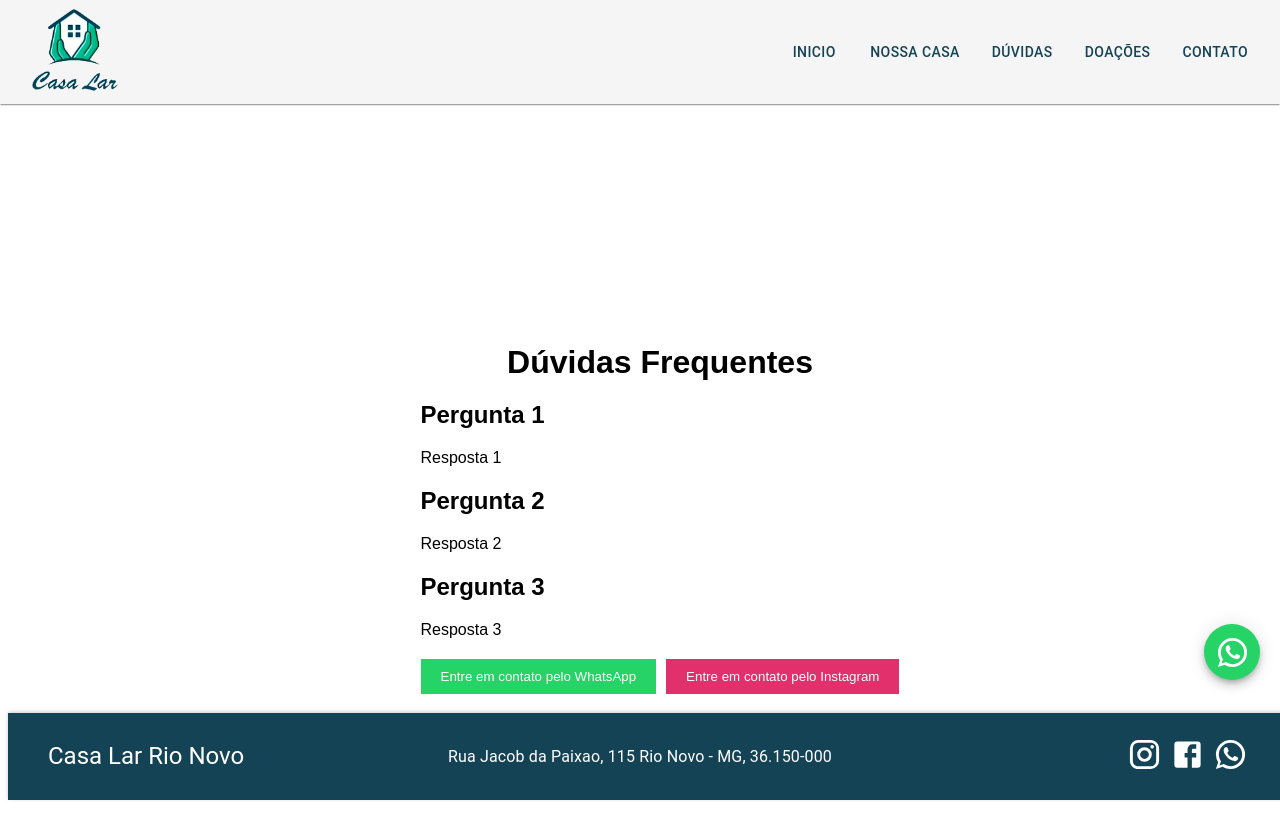
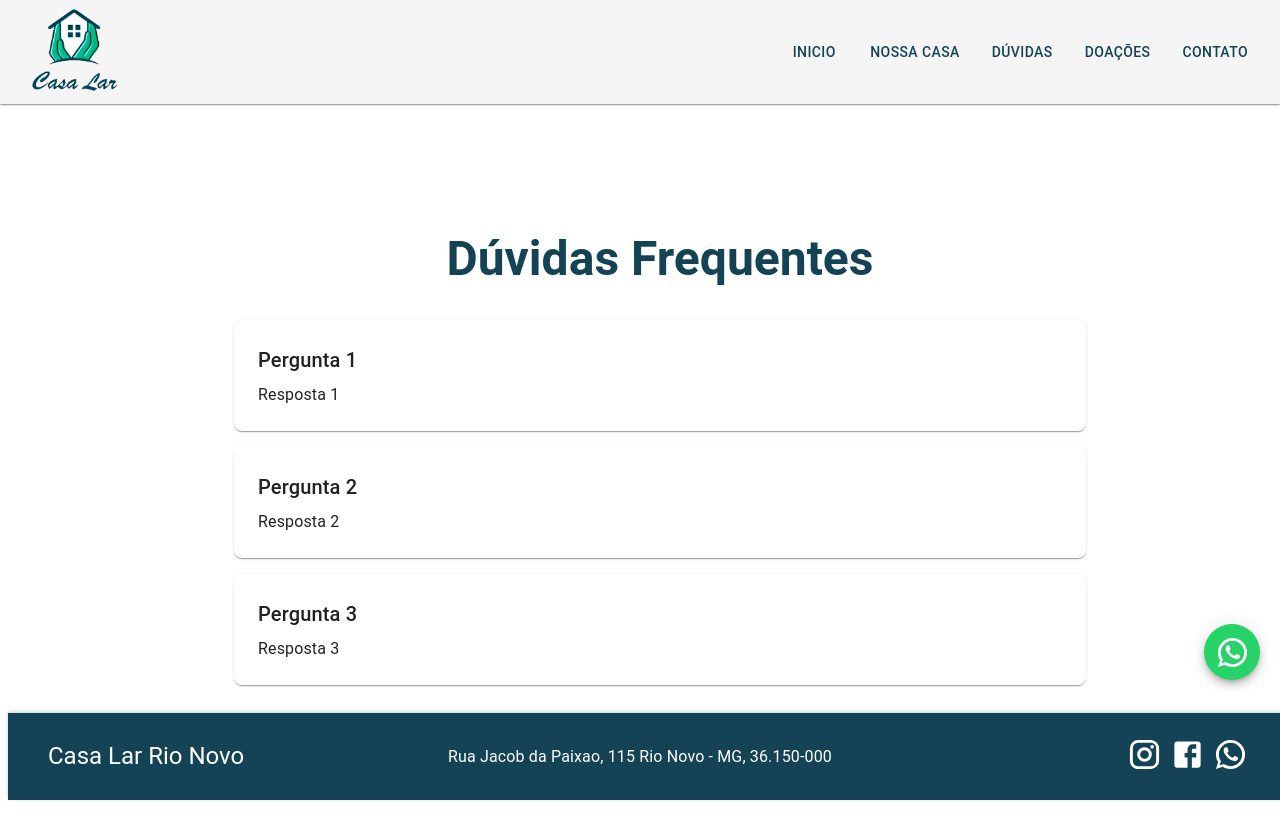
Before and after one commit to Acauhi99/front--casa-lar-rio-novo, a React (Vite) app: page /faq in a window 1280 px wide. Shown: the top 838 px of the page. Built offline with nearby package versions, Linux system fonts and the light colour scheme.

Commit message:
refactor: arrumado o faq, ainda incompleto

```diff
--- a/src/screens/Faq/Faq.css
+++ /dev/null
@@ -1,35 +0,0 @@
-.faq-container {
-    padding: 20px;
-    font-family: Arial, sans-serif;
-  }
-
-  h1 {
-    text-align: center;
-    margin-bottom: 20px;
-  }
-
-  .faq-item {
-    margin-bottom: 20px;
-  }
-
-  .contact-buttons {
-    display: flex;
-    justify-content: center;
-    gap: 10px;
-  }
-
-  button {
-    padding: 10px 20px;
-    border: none;
-    cursor: pointer;
-  }
-
-  .whatsapp-button {
-    background-color: #25D366;
-    color: white;
-  }
-
-  .instagram-button {
-    background-color: #E1306C;
-    color: white;
-  }
--- a/src/screens/Faq/Faq.jsx
+++ b/src/screens/Faq/Faq.jsx
@@ -1,26 +1,97 @@
-import React from 'react';
-import './Faq.css';
+import {
+  Container,
+  Typography,
+  Box,
+  Button,
+  Paper,
+  styled,
+} from "@mui/material";
+import WhatsAppIcon from "@mui/icons-material/WhatsApp";
+import InstagramIcon from "@mui/icons-material/Instagram";
+
+const FaqItem = styled(Paper)(({ theme }) => ({
+  padding: theme.spacing(3),
+  marginBottom: theme.spacing(2),
+  borderRadius: "8px",
+  transition: "all 0.3s ease",
+  "&:hover": {
+    transform: "translateY(-2px)",
+    boxShadow: theme.shadows[3],
+  },
+}));
+
+const ContactButton = styled(Button)(({ theme }) => ({
+  margin: theme.spacing(1),
+  padding: theme.spacing(1.5, 3),
+  borderRadius: "25px",
+  textTransform: "none",
+  fontSize: "1rem",
+}));
 
 export const Faq = () => {
   return (
-    <div className="faq-container">
-      <h1 id="faq-title">Dúvidas Frequentes</h1>
-      <div className="faq-item">
-        <h2>Pergunta 1</h2>
-        <p>Resposta 1</p>
-      </div>
-      <div className="faq-item">
-        <h2>Pergunta 2</h2>
-        <p>Resposta 2</p>
-      </div>
-      <div className="faq-item">
-        <h2>Pergunta 3</h2>
-        <p>Resposta 3</p>
-      </div>
-      <div className="contact-buttons">
-        <button className="whatsapp-button">Entre em contato pelo WhatsApp</button>
-        <button className="instagram-button">Entre em contato pelo Instagram</button>
-      </div>
-    </div>
+    <Container maxWidth="md" sx={{ py: 4 }}>
+      <Typography
+        variant="h3"
+        component="h1"
+        gutterBottom
+        sx={{
+          textAlign: "center",
+          fontWeight: "bold",
+          color: "primary.main",
+          mb: 4,
+        }}
+      >
+        Dúvidas Frequentes
+      </Typography>
+
+      <Box sx={{ mb: 4 }}>
+        <FaqItem elevation={1}>
+          <Typography variant="h6" gutterBottom>
+            Pergunta 1
+          </Typography>
+          <Typography variant="body1">Resposta 1</Typography>
+        </FaqItem>
+
+        <FaqItem elevation={1}>
+          <Typography variant="h6" gutterBottom>
+            Pergunta 2
+          </Typography>
+          <Typography variant="body1">Resposta 2</Typography>
+        </FaqItem>
+
+        <FaqItem elevation={1}>
+          <Typography variant="h6" gutterBottom>
+            Pergunta 3
+          </Typography>
+          <Typography variant="body1">Resposta 3</Typography>
+        </FaqItem>
+      </Box>
+
+      <Box
+        sx={{
+          display: "flex",
+          justifyContent: "center",
+          flexWrap: "wrap",
+          gap: 2,
+        }}
+      >
+        <ContactButton
+          variant="contained"
+          color="success"
+          startIcon={<WhatsAppIcon />}
+        >
+          Entre em contato pelo WhatsApp
+        </ContactButton>
+
+        <ContactButton
+          variant="contained"
+          color="secondary"
+          startIcon={<InstagramIcon />}
+        >
+          Entre em contato pelo Instagram
+        </ContactButton>
+      </Box>
+    </Container>
   );
-}
+};
```
